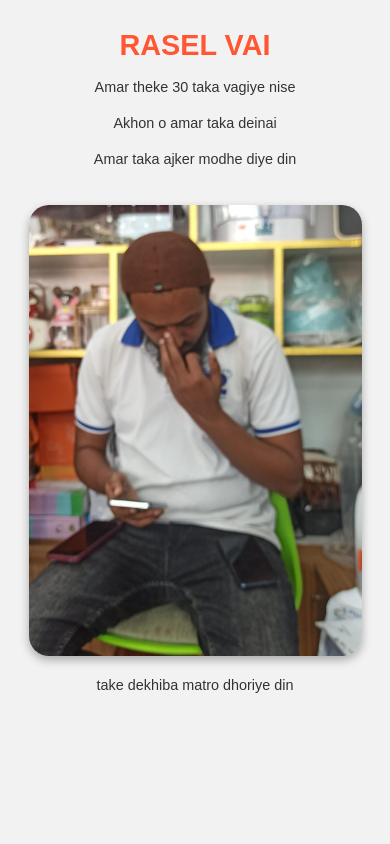
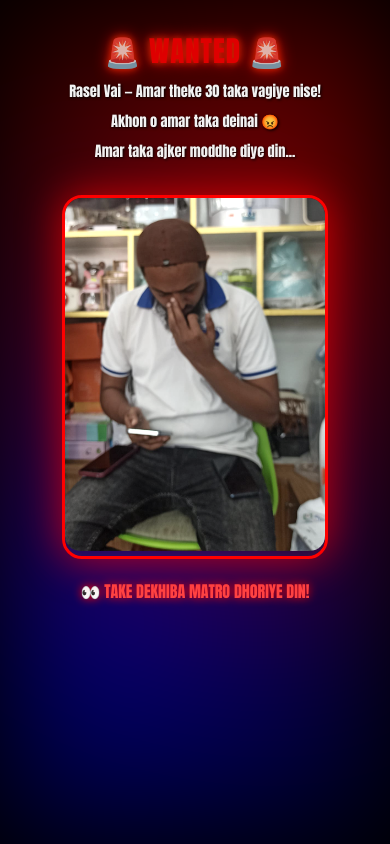
Before and after one commit to neaj01/rasel-vai, a plain HTML site: page index.html in a window 390 px wide. Drawn offline with Linux system fonts and the light colour scheme.

Commit message:
first commit

```diff
--- a/index.html
+++ b/index.html
@@ -3,21 +3,22 @@
 <head>
     <meta charset="UTF-8">
     <meta name="viewport" content="width=device-width, initial-scale=1.0">
-    <title>Document</title>
+    <title>WANTED: RASEL VAI</title>
     <link rel="stylesheet" href="style.css">
 </head>
 <body>
-    <h1>RASEL VAI</h1>
-    <p>Amar theke 30 taka vagiye nise</p>
-    <p>Akhon o amar taka deinai</p>
-    <p>Amar taka ajker modhe diye din</p>
+    <div class="crime-bg"></div> <!-- animated background layer -->
 
-    <!-- ছবিটা একটা div এর মধ্যে রাখছি যাতে hover text দেখাতে পারি -->
+    <h1>🚨 WANTED 🚨</h1>
+    <p>Rasel Vai — Amar theke 30 taka vagiye nise!</p>
+    <p>Akhon o amar taka deinai 😡</p>
+    <p>Amar taka ajker moddhe diye din...</p>
+
     <div class="image-container">
         <img class="picture" src="rasel vai.jpg" alt="rasel vai">
-        <div class="overlay-text">WANTED</div>
+        <div class="overlay-text">WANTED ⚠️</div>
     </div>
-    <p> take dekhiba matro dhoriye din</p>
 
+    <p class="warning">👀 Take dekhiba matro dhoriye din!</p>
 </body>
 </html>
--- a/style.css
+++ b/style.css
@@ -1,82 +1,175 @@
-/* ======= Basic setup ======= */
+/* ======= Animated Crime Background ======= */
 body {
-    background-color: #f2f2f2;
-    font-family: Arial, sans-serif;
-    text-align: center;
     margin: 0;
     padding: 20px;
+    font-family: 'Impact', 'Arial Black', sans-serif;
+    text-align: center;
+    color: #fff;
+    overflow-x: hidden;
+    background-color: #000;
+    position: relative;
 }
 
+/* animated siren effect */
+.crime-bg {
+    position: fixed;
+    top: 0;
+    left: 0;
+    width: 100%;
+    height: 100%;
+    z-index: -1;
+    background: radial-gradient(circle at 30% 30%, rgba(255,0,0,0.3), transparent 70%),
+                radial-gradient(circle at 70% 70%, rgba(0,0,255,0.3), transparent 70%);
+    animation: sirenMove 3s infinite alternate, flicker 6s infinite;
+    filter: blur(60px);
+}
+
+@keyframes sirenMove {
+    0% {
+        background: radial-gradient(circle at 25% 40%, rgba(255,0,0,0.4), transparent 70%),
+                    radial-gradient(circle at 75% 60%, rgba(0,0,255,0.4), transparent 70%);
+    }
+    50% {
+        background: radial-gradient(circle at 70% 30%, rgba(255,0,0,0.5), transparent 70%),
+                    radial-gradient(circle at 30% 70%, rgba(0,0,255,0.5), transparent 70%);
+    }
+    100% {
+        background: radial-gradient(circle at 40% 60%, rgba(255,0,0,0.4), transparent 70%),
+                    radial-gradient(circle at 60% 40%, rgba(0,0,255,0.4), transparent 70%);
+    }
+}
+
+@keyframes flicker {
+    0%, 19%, 21%, 23%, 25%, 54%, 56%, 100% { opacity: 1; }
+    20%, 24%, 55% { opacity: 0.7; }
+}
+
+/* ======= Headings ======= */
 h1 {
-    color: #ff5733;
-    font-size: 2.5rem;
+    color: #ff0000;
+    font-size: 3rem;
+    text-shadow: 0 0 15px red, 0 0 30px #ff6600;
+    letter-spacing: 3px;
     margin-bottom: 10px;
+    animation: flickerText 2s infinite alternate;
+}
+
+@keyframes flickerText {
+    0% { opacity: 1; text-shadow: 0 0 20px red, 0 0 40px #ff6600; }
+    100% { opacity: 0.8; text-shadow: 0 0 5px #ff3300, 0 0 10px red; }
 }
 
 p {
-    color: #333;
-    font-size: 1rem;
-    line-height: 1.5;
+    font-size: 1.1rem;
+    color: #f2f2f2;
+    text-shadow: 1px 1px 3px black;
+    margin: 10px 0;
 }
 
-/* ======= Image container ======= */
+.warning {
+    font-size: 1.2rem;
+    color: #ff4444;
+    font-weight: bold;
+    margin-top: 20px;
+    text-transform: uppercase;
+    text-shadow: 0 0 10px red;
+}
+
+/* ======= Image Container ======= */
 .image-container {
     position: relative;
     display: inline-block;
-    margin-top: 20px;
+    margin-top: 25px;
     width: 90%;
-    max-width: 350px; /* desktop এ বড় হবে, মোবাইলে ছোট হবে */
+    max-width: 350px;
+    border: 5px solid #ff0000;
+    border-radius: 20px;
+    box-shadow: 0 0 40px rgba(255, 0, 0, 0.7), inset 0 0 20px rgba(255, 255, 255, 0.1);
+    overflow: hidden;
+    transition: transform 0.3s ease, box-shadow 0.3s ease;
 }
 
-/* ======= Picture style ======= */
 .picture {
     width: 100%;
     height: auto;
-    border-radius: 20px;
-    box-shadow: 0 4px 10px rgba(0,0,0,0.3);
-    transition: transform 0.3s ease;
+    border-radius: 15px;
+    filter: grayscale(30%) contrast(110%);
+    transition: filter 0.3s ease, transform 0.3s ease;
 }
 
-/* hover effect */
-.image-container:hover .picture {
+/* Hover Effects */
+.image-container:hover {
     transform: scale(1.05);
+    box-shadow: 0 0 60px red, inset 0 0 30px rgba(255, 0, 0, 0.4);
 }
 
-/* ======= Overlay text ======= */
+.image-container:hover .picture {
+    filter: grayscale(0%) contrast(130%) brightness(110%);
+    transform: scale(1.1);
+}
+
+/* ======= Overlay Text ======= */
 .overlay-text {
     position: absolute;
     top: 50%;
     left: 50%;
     transform: translate(-50%, -50%);
-    color: rgb(255, 0, 0);
-    font-size: 2rem;
+    color: #ff0000;
+    font-size: 2.5rem;
     font-weight: bold;
-    text-shadow: 2px 2px 10px black;
+    text-shadow: 2px 2px 15px black, 0 0 20px red;
     opacity: 0;
-    transition: opacity 0.4s ease;
-    pointer-events: none;
+    transition: opacity 0.5s ease;
+    letter-spacing: 3px;
 }
 
-/* hover করলে লেখা দেখা যাবে */
 .image-container:hover .overlay-text {
     opacity: 1;
+    animation: pulse 0.8s infinite alternate;
 }
 
-/* ======= Responsive Design ======= */
-@media (max-width: 600px) {
+@keyframes pulse {
+    from { text-shadow: 0 0 15px red, 0 0 25px #ff6600; }
+    to { text-shadow: 0 0 5px #ff3300, 0 0 10px #ff0000; }
+}
+
+/* ======= Responsive for Phones ======= */
+@media (max-width: 768px) {
+    body {
+        padding: 10px;
+    }
+
     h1 {
+        font-size: 2rem;
+        letter-spacing: 1px;
+        margin-bottom: 5px;
+    }
+
+    p {
+        font-size: 0.95rem;
+        margin: 8px 0;
+    }
+
+    .image-container {
+        width: 95%;
+        max-width: 300px;
+        border-width: 3px;
+    }
+
+    .overlay-text {
         font-size: 1.8rem;
     }
 
-    p {
-        font-size: 0.9rem;
-    }
-
-    .overlay-text {
-        font-size: 1.5rem;
-    }
-
-    body {
-        padding: 10px;
+    .warning {
+        font-size: 1rem;
+        margin-top: 15px;
     }
 }
+
+/* For very small phones */
+@media (max-width: 480px) {
+    h1 { font-size: 1.8rem; }
+    p { font-size: 0.9rem; }
+    .overlay-text { font-size: 1.4rem; }
+    .image-container { max-width: 260px; }
+}
```
